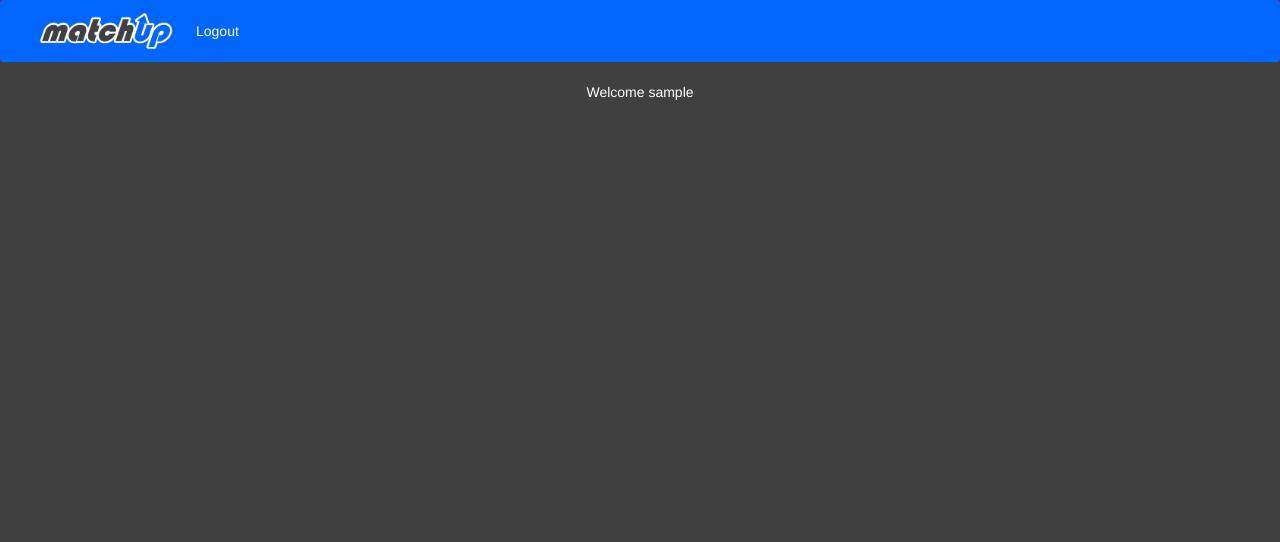
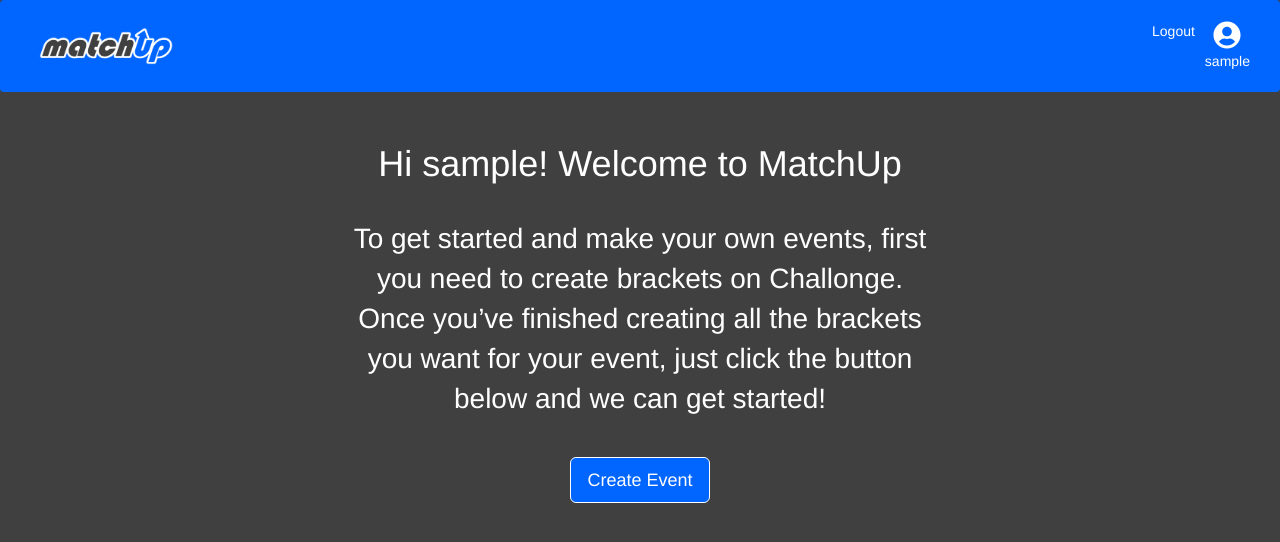
Before and after one commit to C-Dahr/matchup, a Vue app in the folder client/: page /home in a window 1280 px wide. Shown: the top 542 px of the page. Built offline with nearby package versions, Linux system fonts and the light colour scheme; sample sign-in values are in the browser's storage.

Commit message:
- Added username to navbar - Pushed navbar to right of screen - Added message to home screen - Added button that routes to createEvent

```diff
--- a/client/package.json
+++ b/client/package.json
@@ -9,11 +9,15 @@
     "test:unit": "vue-cli-service test:unit"
   },
   "dependencies": {
+    "@fortawesome/fontawesome-svg-core": "^1.2.27",
+    "@fortawesome/free-solid-svg-icons": "^5.12.1",
+    "@fortawesome/vue-fontawesome": "^0.1.9",
     "axios": "^0.19.2",
     "bootstrap": "^4.4.1",
     "bootstrap-vue": "^2.2.2",
     "core-js": "^3.4.4",
     "vue": "^2.6.11",
+    "vue-fontawesome": "0.0.2",
     "vue-router": "^3.1.3",
     "vuex": "^3.1.2"
   },
--- a/client/src/components/Navbar.vue
+++ b/client/src/components/Navbar.vue
@@ -4,12 +4,18 @@
         <a class="navbar-brand" href="/"></a>
 
         <!-- Links -->
-        <ul class="navbar-nav">
+        <ul class="navbar-nav ml-auto">
             <li class="nav-item">
-            <a class="nav-link" v-if="!isLoggedIn" href="/login">Login</a>
+              <a class="nav-link" v-if="!isLoggedIn" href="/login">Login</a>
+            </li>
+            <li class="nav-item ">
+              <a class="nav-link" @click="logout" v-if="isLoggedIn" href="/login">Logout</a>
             </li>
             <li class="nav-item">
-            <a class="nav-link" @click="logout" v-if="isLoggedIn" href="/login">Logout</a>
+              <a class="nav-link" v-if="isLoggedIn">
+                <font-awesome-icon icon="user-circle" size="2x"/>
+                <div>{{ username }}</div>
+              </a>
             </li>
         </ul>
     </nav>
@@ -21,6 +27,7 @@ export default {
   name: 'Navbar',
   computed: {
     isLoggedIn() { return this.$store.getters.isLoggedIn; },
+    username() { return this.$store.state.username; },
   },
   methods: {
     logout() {
@@ -51,4 +58,9 @@ export default {
 .nav-link {
     color: white;
 }
+
+.navbar-nav {
+  padding-right: 1em;
+}
+
 </style>
--- a/client/src/main.js
+++ b/client/src/main.js
@@ -1,10 +1,17 @@
 import Vue from 'vue';
 import { BootstrapVue, IconsPlugin } from 'bootstrap-vue';
+import { library } from '@fortawesome/fontawesome-svg-core';
+import { faUserCircle } from '@fortawesome/free-solid-svg-icons';
+import { FontAwesomeIcon } from '@fortawesome/vue-fontawesome';
 import App from './App.vue';
 import router from './router';
 import store from './store';
 import 'bootstrap/dist/css/bootstrap.css';
 import 'bootstrap-vue/dist/bootstrap-vue.css';
+
+library.add(faUserCircle);
+
+Vue.component('font-awesome-icon', FontAwesomeIcon);
 
 // Install BootstrapVue
 Vue.use(BootstrapVue);
--- a/client/src/views/Home.vue
+++ b/client/src/views/Home.vue
@@ -1,6 +1,19 @@
 <template>
   <div class="home">
-    Welcome {{ username }}
+    <div class="col d-flex justify-content-center">
+      <div class="card border-none border-0">
+        <div class="card-body">
+          <h1 class="card-title">Hi {{ username }}! Welcome to MatchUp</h1>
+          <p class="card-text">
+            To get started and make your own events,
+            first you need to create brackets on Challonge.
+            Once you’ve finished creating all the brackets you want for your event,
+            just click the button below and we can get started!
+          </p>
+          <a href="createEvent" class="btn btn-primary btn-create btn-lg">Create Event</a>
+        </div>
+      </div>
+    </div>
   </div>
 </template>
 
@@ -15,3 +28,25 @@ export default {
   },
 };
 </script>
+
+<style scoped>
+
+.card {
+  background-color: #404040;
+  font-size: 2em;
+  max-width: 50%;
+  min-width: 300px;
+}
+
+.card-text {
+  padding-top: 1em;
+  padding-bottom: 1em;
+}
+
+.btn-create{
+  background-color: #0066FF;
+  color: white;
+  border-color: white;
+}
+
+</style>
```
Also changed, not shown: 1 other file (tests, documents, lock files or other folders).
